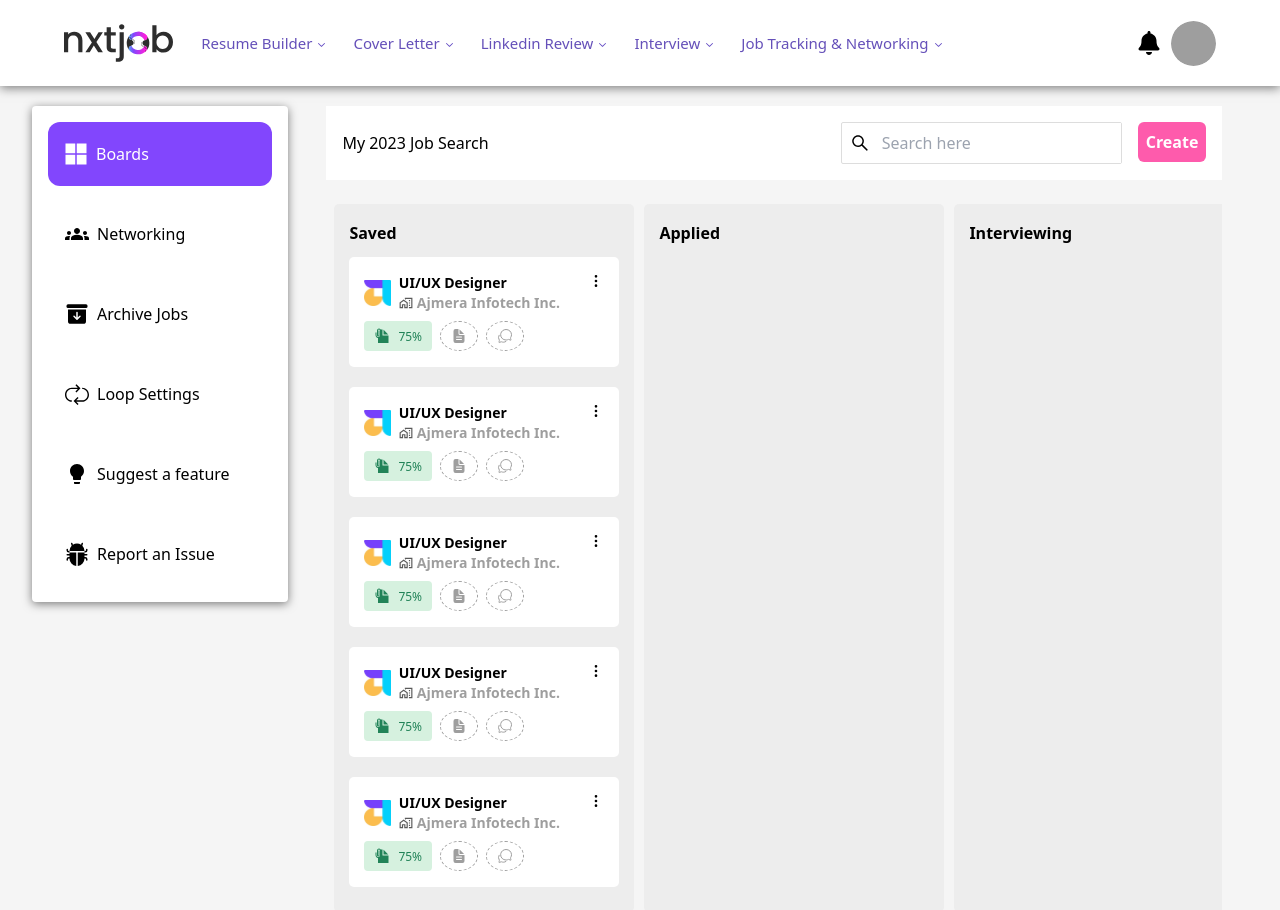
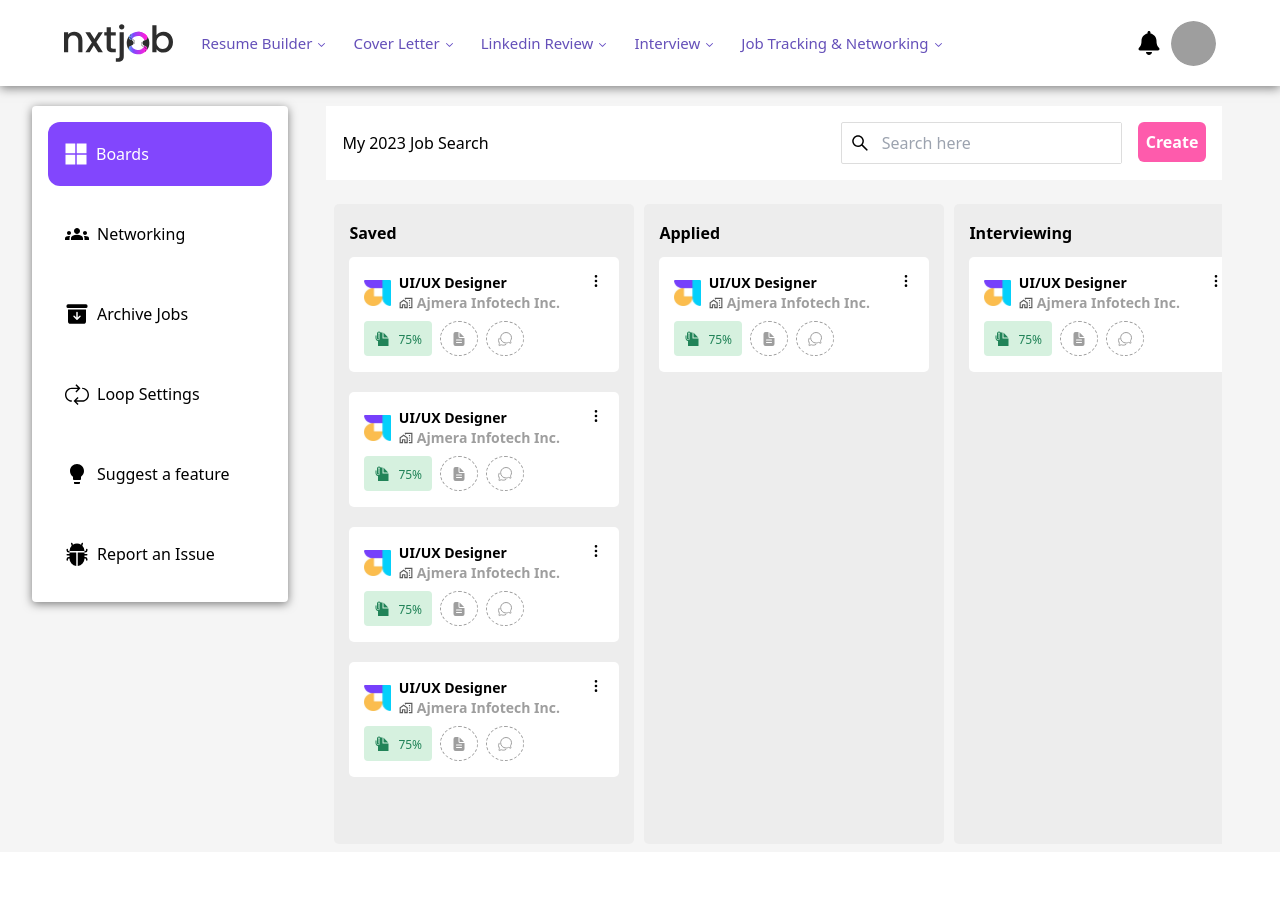
Before and after one commit to arjun-sir/nxt-task, a Next.js app: page / in a window 1280 px wide. Shown: the top 910 px of the page. After the commit the page ends 852 px from the top, so only its background shows below. Built offline with nearby package versions, Linux system fonts and the light colour scheme; grey boxes are pictures that could not be loaded.

Commit message:
feat: data fecthed using redux

```diff
--- a/actions.js
+++ b/actions.js
@@ -1,23 +1,14 @@
-import * as types from './types'
-
-// INITIALIZES CLOCK ON SERVER
-export const serverRenderClock = () => (dispatch) =>
-  dispatch({
-    type: types.TICK,
-    payload: { light: false, ts: Date.now() },
-  })
-
-// INITIALIZES CLOCK ON CLIENT
-export const startClock = () => (dispatch) =>
-  setInterval(() => {
-    dispatch({ type: types.TICK, payload: { light: true, ts: Date.now() } })
-  }, 1000)
+import * as types from "./types";
 
 // INCREMENT COUNTER BY 1
-export const incrementCount = () => ({ type: types.INCREMENT })
+export const incrementCount = () => ({ type: types.INCREMENT });
+
+export const createTaskAction = () => ({ type: "CREATE_TASK" });
+
+export const fetchState = () => ({ type: "FETCH_STATE" });
 
 // DECREMENT COUNTER BY 1
-export const decrementCount = () => ({ type: types.DECREMENT })
+export const decrementCount = () => ({ type: types.DECREMENT });
 
 // RESET COUNTER
-export const resetCount = () => ({ type: types.RESET })
+export const resetCount = () => ({ type: types.RESET });
--- a/pages/index.js
+++ b/pages/index.js
@@ -1,8 +1,6 @@
 import { useEffect } from "react";
 import { useDispatch } from "react-redux";
-import Link from "next/link";
-import { startClock } from "../actions";
-import Image from "next/image";
+import { fetchState } from "../actions.js";
 import { Navbar } from "../src/components/Navbar/Navbar.jsx";
 import { SideToggle } from "../src/components/Home/SideToggle.jsx";
 import { SearchBar } from "../src/components/Home/SearchBar.jsx";
@@ -10,9 +8,10 @@ import { DnD } from "../src/components/DnD/DnD.jsx";
 
 const Index = () => {
 	const dispatch = useDispatch();
+
 	useEffect(() => {
-		dispatch(startClock());
-	}, [dispatch]);
+		dispatch(fetchState());
+	}, []);
 
 	return (
 		<div>
--- a/reducers.js
+++ b/reducers.js
@@ -1,43 +1,82 @@
-import { combineReducers } from 'redux'
-import * as types from './types'
+import { combineReducers } from "redux";
+import * as types from "./types";
+
+// INITIAL TIMER STATE
+const initialState = {
+	saved: {
+		title: "Saved",
+		items: [
+			{
+				id: "1",
+				Title: "UI/UX Designer",
+				Company: "Ajmera Infotech Inc.",
+			},
+			{
+				id: "2",
+				Title: "UI/UX Designer",
+				Company: "Ajmera Infotech Inc.",
+			},
+			{
+				id: "3",
+				Title: "UI/UX Designer",
+				Company: "Ajmera Infotech Inc.",
+			},
+			{
+				id: "4",
+				Title: "UI/UX Designer",
+				Company: "Ajmera Infotech Inc.",
+			},
+		],
+	},
+
+	applied: {
+		title: "Applied",
+		items: [
+			{
+				id: "1",
+				Title: "UI/UX Designer",
+				Company: "Ajmera Infotech Inc.",
+			},
+		],
+	},
+	interviewing: {
+		title: "Interviewing",
+		items: [
+			{
+				id: "1",
+				Title: "UI/UX Designer",
+				Company: "Ajmera Infotech Inc.",
+			},
+		],
+	},
+	offer: {
+		title: "Offer",
+		items: [
+			{
+				id: "1",
+				Title: "UI/UX Designer",
+				Company: "Ajmera Infotech Inc.",
+			},
+		],
+	},
+};
 
 // COUNTER REDUCER
-const counterReducer = (state = 0, { type }) => {
-  switch (type) {
-    case types.INCREMENT:
-      return state + 1
-    case types.DECREMENT:
-      return state - 1
-    case types.RESET:
-      return 0
-    default:
-      return state
-  }
-}
+export const createReducer = (state = initialState, action) => {
+	switch (action.type) {
+		case "CREATE_TASK": {
+			return state;
+		}
+		case "FETCH_STATE": {
+			return {
+				...state,
+			};
+		}
+		default:
+			return state;
+	}
+};
 
-// INITIAL TIMER STATE
-const initialTimerState = {
-  lastUpdate: 0,
-  light: false,
-}
-
-// TIMER REDUCER
-const timerReducer = (state = initialTimerState, { type, payload }) => {
-  switch (type) {
-    case types.TICK:
-      return {
-        lastUpdate: payload.ts,
-        light: !!payload.light,
-      }
-    default:
-      return state
-  }
-}
-
-// COMBINED REDUCERS
-const reducers = {
-  counter: counterReducer,
-  timer: timerReducer,
-}
-
-export default combineReducers(reducers)
+const rootReducer = combineReducers({
+	createId: createReducer,
+});
--- a/src/components/DnD/DnD.jsx
+++ b/src/components/DnD/DnD.jsx
@@ -1,6 +1,6 @@
 import dynamic from "next/dynamic";
 import React from "react";
-import { Kanban } from "./Kanban";
+import Kanban from "./Kanban";
 
 export const DnD = () => {
 	return (
--- a/src/components/DnD/Kanban.jsx
+++ b/src/components/DnD/Kanban.jsx
@@ -6,6 +6,7 @@ import { DragDropContext, Droppable } from "react-beautiful-dnd";
 import { TaskCard } from "./TaskCard";
 import * as Dialog from "@radix-ui/react-dialog";
 import { CardDialog } from "../CardDialog/CardDialog.jsx";
+import { useSelector } from "react-redux";
 
 const Container = styled.div`
 	display: flex;
@@ -39,8 +40,9 @@ const Title = styled.span`
 	align-self: flex-start;
 `;
 
-export const Kanban = () => {
-	const [columns, setColumns] = useState(columnsFromBackend);
+const Kanban = () => {
+	const columnsFromState = useSelector((state) => state);
+	const [columns, setColumns] = useState(columnsFromState);
 
 	const onDragEnd = (result, columns, setColumns) => {
 		if (!result.destination) return;
@@ -122,3 +124,5 @@ export const Kanban = () => {
 		</DragDropContext>
 	);
 };
+
+export default Kanban;
--- a/src/components/DnD/TaskCard.jsx
+++ b/src/components/DnD/TaskCard.jsx
@@ -6,6 +6,7 @@ import { MdOutlineHomeWork } from "react-icons/md";
 import { LuMoreVertical } from "react-icons/lu";
 import { IoDocumentAttachSharp } from "react-icons/io5";
 import { IoDocumentText, IoChatbubblesOutline } from "react-icons/io5";
+import { useSelector } from "react-redux";
 const Draggable = dynamic(
 	() =>
 		import("react-beautiful-dnd").then((mod) => {
@@ -25,6 +26,8 @@ const TaskInformation = styled.div`
 `;
 
 export const TaskCard = ({ item, index }) => {
+	console.log(item);
+
 	return (
 		<Draggable key={item.id} draggableId={item.id} index={index}>
 			{(provided) => (
@@ -47,7 +50,7 @@ export const TaskCard = ({ item, index }) => {
 								</div>
 								<div className="w-[100%] text-sm font-semibold justify-self-start">
 									<div>
-										<h4>UI/UX Designer</h4>
+										<h4>{item.Title}</h4>
 									</div>
 									<div className="flex items-center gap-1 text-[#5A5A5A]">
 										<MdOutlineHomeWork />
@@ -61,14 +64,14 @@ export const TaskCard = ({ item, index }) => {
 								</div>
 							</div>
 							<div className="self-start flex gap-2 mt-2">
-								<div className="bg-green4 text-green11 hover:bg-green5 focus:shadow-green7  flex h-[30px] items-center justify-center gap-2 rounded-[4px] px-[10px] font-medium leading-none focus:shadow-[0_0_0_2px] focus:outline-none">
+								<div className="bg-green4 text-green11 hover:bg-green5 focus:shadow-green7  flex h-[35px] items-center justify-center gap-2 rounded-[4px] px-[10px] font-medium leading-none focus:shadow-[0_0_0_2px] focus:outline-none">
 									<IoDocumentAttachSharp />
 									<p className="text-[12px] mt-[2px]">75%</p>
 								</div>
-								<div className="text-[#9E9E9E] border border-[#9E9E9E] flex h-[30px] items-center justify-center gap-2 rounded-[50%] border-dashed px-[10px] font-medium leading-none focus:shadow-[0_0_0_2px] focus:outline-none">
+								<div className="text-[#9E9E9E] border border-[#9E9E9E] flex h-[35px] items-center justify-center gap-2  rounded-[50%] border-dashed px-[10px] font-medium leading-none focus:shadow-[0_0_0_2px] focus:outline-none">
 									<IoDocumentText />
 								</div>
-								<div className="text-[#9E9E9E] border border-[#9E9E9E] rounded-[50%] flex h-[30px] items-center justify-center gap-2 border-dashed px-[10px] font-medium leading-none focus:shadow-[0_0_0_2px] focus:outline-none">
+								<div className="text-[#9E9E9E] border border-[#9E9E9E] rounded-[50%] flex h-[35px] items-center justify-center gap-2 border-dashed px-[10px] font-medium leading-none focus:shadow-[0_0_0_2px] focus:outline-none">
 									<IoChatbubblesOutline />
 								</div>
 							</div>
--- a/src/components/counter.js
+++ b/src/components/counter.js
@@ -1,20 +1,20 @@
-import { useSelector, useDispatch } from 'react-redux'
-import { incrementCount, decrementCount, resetCount } from '../actions'
+// import { useSelector, useDispatch } from 'react-redux'
+// import { incrementCount, decrementCount, resetCount } from '../actions'
 
-const Counter = () => {
-  const count = useSelector((state) => state.counter)
-  const dispatch = useDispatch()
+// const Counter = () => {
+//   const count = useSelector((state) => state.counter)
+//   const dispatch = useDispatch()
 
-  return (
-    <div>
-      <h1>
-        Count: <span>{count}</span>
-      </h1>
-      <button onClick={() => dispatch(incrementCount())}>+1</button>
-      <button onClick={() => dispatch(decrementCount())}>-1</button>
-      <button onClick={() => dispatch(resetCount())}>Reset</button>
-    </div>
-  )
-}
+//   return (
+//     <div>
+//       <h1>
+//         Count: <span>{count}</span>
+//       </h1>
+//       <button onClick={() => dispatch(incrementCount())}>+1</button>
+//       <button onClick={() => dispatch(decrementCount())}>-1</button>
+//       <button onClick={() => dispatch(resetCount())}>Reset</button>
+//     </div>
+//   )
+// }
 
-export default Counter
+// export default Counter
```
Also changed, not shown: store.js (+17 -17 lines).
